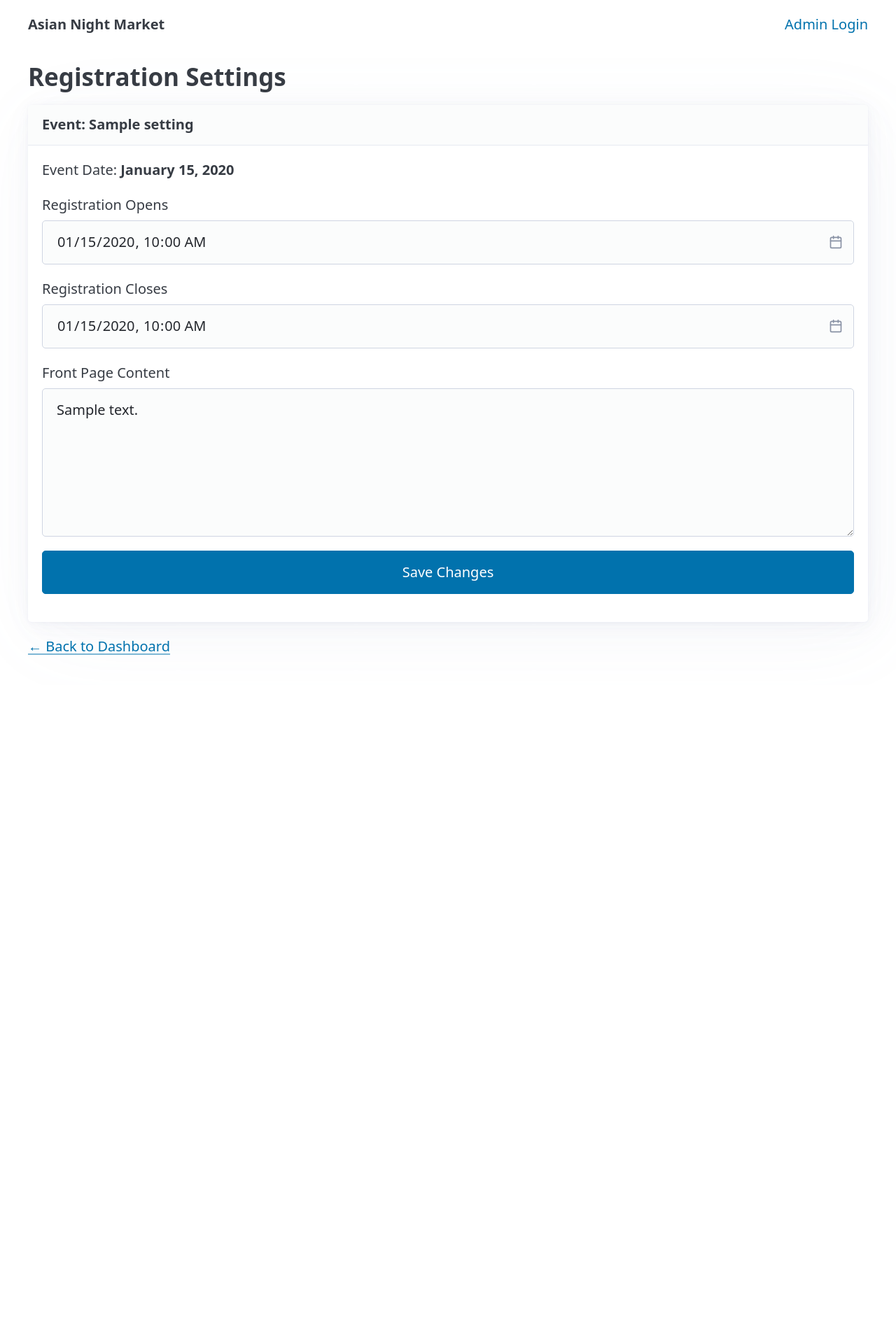
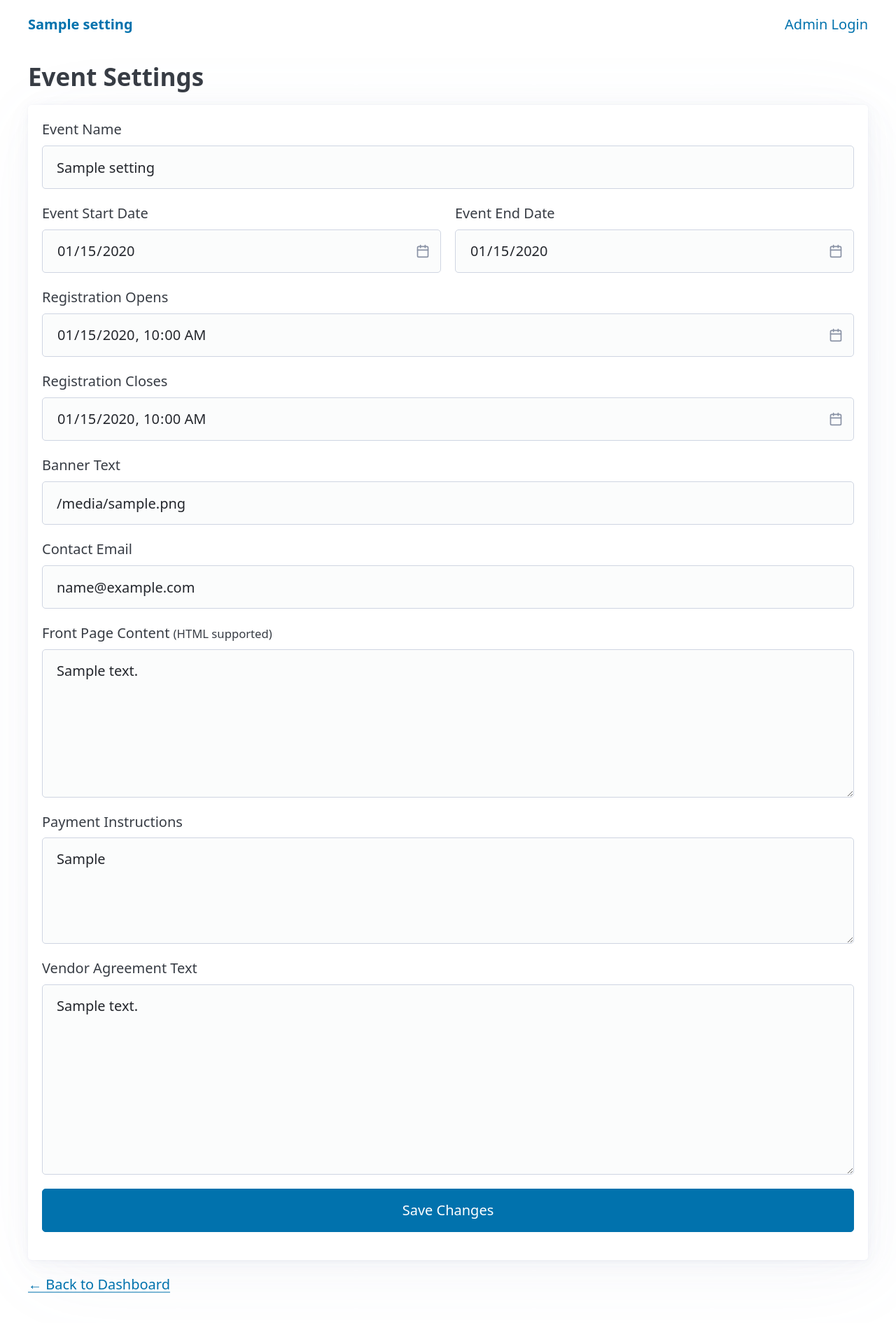
Before and after one commit to vtphan/night-market-vendors, a FastAPI app: template app/templates/admin/settings.html in a window 1280 px wide. Shown: the whole page at 70% size. Before the commit the page ends 936 px from the top, so only its background shows below. Run offline with FastAPI, Linux system fonts and the light colour scheme; the template is opened without the code that fills it: most values are stand-ins (such as "Sample title", 1, 10 or a date in 2020); some libraries are stand-ins or nearby versions.

Commit message:
Add admin-customizable event settings, improve homepage layout
- Make event name, dates (start/end), banner text, contact email,
  payment instructions, vendor agreement, and front page content (HTML)
  all editable from admin settings
- Add booth description and price editing to admin inventory page
- Show booth options with prices on the homepage
- Display banner, contact email, and payment instructions on vendor pages
- Replace hardcoded nav brand with dynamic event name
- Remove duplicate event name heading from homepage
- Rename registration button to "Register Now"
- Style banner with blue left-border design instead of raw <mark>

Co-Authored-By: Claude Opus 4.6 <noreply@anthropic.com>

```diff
--- a/app/main.py
+++ b/app/main.py
@@ -11,7 +11,7 @@ from app.config import DEBUG
 from app.database import Base, engine, SessionLocal, get_db
 from app.seed import seed_event_data, bootstrap_admins
 from app.session import read_session, refresh_session
-from app.models import EventSettings
+from app.models import EventSettings, BoothType
 
 # Configure logging
 logging.basicConfig(
@@ -36,6 +36,9 @@ async def lifespan(app: FastAPI):
         bootstrap_admins(db)
     finally:
         db.close()
+
+    settings = db.query(EventSettings).first()
+    app.state.event_name = settings.event_name if settings else "Vendor Registration"
 
     logger.info("Application startup complete")
     yield
@@ -66,6 +69,10 @@ def format_datetime(dt) -> str:
 
 from app.services.registration import CATEGORIES, ELECTRICAL_EQUIPMENT_OPTIONS, EQUIP_LABELS
 
+def get_event_name():
+    return getattr(app.state, "event_name", "Vendor Registration")
+
+app.state.templates.env.globals["get_event_name"] = get_event_name
 app.state.templates.env.globals["format_price"] = format_price
 app.state.templates.env.globals["format_datetime"] = format_datetime
 app.state.templates.env.globals["CATEGORIES"] = CATEGORIES
@@ -126,6 +133,13 @@ async def homepage(request: Request, db = Depends(get_db)):
 
     registration_open = (status == "open")
 
+    booth_types = (
+        db.query(BoothType)
+        .filter(BoothType.is_active == True)
+        .order_by(BoothType.sort_order)
+        .all()
+    )
+
     return app.state.templates.TemplateResponse(
         "home.html",
         {
@@ -134,6 +148,7 @@ async def homepage(request: Request, db = Depends(get_db)):
             "status": status,
             "session": session,
             "registration_open": registration_open,
+            "booth_types": booth_types,
             "get_flashed_messages": lambda: [],
         },
     )
--- a/app/models.py
+++ b/app/models.py
@@ -84,11 +84,15 @@ class EventSettings(Base):
 
     id = Column(Integer, primary_key=True, default=1)
     event_name = Column(String, nullable=False)
-    event_date = Column(Date, nullable=False)
+    event_start_date = Column(Date, nullable=False)
+    event_end_date = Column(Date, nullable=False)
     registration_open_date = Column(DateTime, nullable=False)
     registration_close_date = Column(DateTime, nullable=False)
     vendor_agreement_text = Column(Text, nullable=False)
     front_page_content = Column(Text, nullable=False, default="")
+    banner_text = Column(Text, nullable=False, default="")
+    contact_email = Column(String, nullable=False, default="")
+    payment_instructions = Column(Text, nullable=False, default="")
 
     def is_registration_open(self) -> bool:
         """Check if vendor registration is currently open."""
--- a/app/routes/vendor.py
+++ b/app/routes/vendor.py
@@ -304,9 +304,12 @@ async def registration_detail(
 
     booth_type = db.query(BoothType).filter(BoothType.id == registration.booth_type_id).first()
 
+    settings = db.query(EventSettings).first()
+
     ctx = {
         "registration": registration,
         "booth_type": booth_type,
+        "settings": settings,
     }
     if registration.status == "approved":
         ctx["stripe_publishable_key"] = STRIPE_PUBLISHABLE_KEY
@@ -388,4 +391,5 @@ async def vendor_dashboard(
     return _template(request, "vendor/dashboard.html", {
         "registrations": reg_data,
         "registration_open": registration_open,
+        "settings": settings,
     })
--- a/app/seed.py
+++ b/app/seed.py
@@ -25,11 +25,15 @@ def seed_event_data(db: Session) -> None:
         settings = EventSettings(
             id=1,
             event_name=evt["name"],
-            event_date=date.fromisoformat(evt["date"]),
+            event_start_date=date.fromisoformat(evt["start_date"]),
+            event_end_date=date.fromisoformat(evt["end_date"]),
             registration_open_date=datetime.fromisoformat(evt["registration_open_date"]),
             registration_close_date=datetime.fromisoformat(evt["registration_close_date"]),
             vendor_agreement_text=evt["vendor_agreement_text"],
             front_page_content=evt.get("front_page_content", "Welcome! Check back for updates about vendor registration."),
+            banner_text=evt.get("banner_text", ""),
+            contact_email=evt.get("contact_email", ""),
+            payment_instructions=evt.get("payment_instructions", ""),
         )
         db.add(settings)
         db.commit()
--- a/app/static/style.css
+++ b/app/static/style.css
@@ -145,3 +145,14 @@
 .filter-bar .grid {
     align-items: end;
 }
+
+/* Banner */
+.site-banner {
+    background-color: #e8f4fd;
+    border-left: 4px solid #0066cc;
+    padding: 0.75rem 1rem;
+    margin-bottom: 1.5rem;
+    border-radius: 4px;
+    color: #004085;
+    font-weight: 500;
+}
--- a/app/templates/admin/registrations.html
+++ b/app/templates/admin/registrations.html
@@ -9,7 +9,7 @@
     <div class="grid">
         <select name="status">
             <option value="">All Statuses</option>
-            {% for s in ['pending', 'approved', 'rejected', 'confirmed', 'cancelled'] %}
+            {% for s in ['pending', 'approved', 'confirmed', 'rejected', 'cancelled'] %}
             <option value="{{ s }}" {{ 'selected' if filter_status == s }}>{{ s | title }}</option>
             {% endfor %}
         </select>
--- a/app/templates/admin/settings.html
+++ b/app/templates/admin/settings.html
@@ -3,15 +3,30 @@
 {% block title %}Settings - Admin - Asian Night Market{% endblock %}
 
 {% block content %}
-<h2>Registration Settings</h2>
+<h2>Event Settings</h2>
 
 {% if settings %}
 <article>
-    <header><strong>Event: {{ settings.event_name }}</strong></header>
-    <p>Event Date: <strong>{{ settings.event_date.strftime('%B %d, %Y') }}</strong></p>
-
     <form method="post" action="/admin/settings">
         <input type="hidden" name="csrf_token" value="{{ csrf_token }}">
+
+        <label for="event_name">Event Name</label>
+        <input type="text" id="event_name" name="event_name"
+               value="{{ settings.event_name }}" required
+               placeholder="Displayed as the page title and heading">
+
+        <div class="grid">
+            <div>
+                <label for="event_start_date">Event Start Date</label>
+                <input type="date" id="event_start_date" name="event_start_date"
+                       value="{{ settings.event_start_date.strftime('%Y-%m-%d') }}" required>
+            </div>
+            <div>
+                <label for="event_end_date">Event End Date</label>
+                <input type="date" id="event_end_date" name="event_end_date"
+                       value="{{ settings.event_end_date.strftime('%Y-%m-%d') }}" required>
+            </div>
+        </div>
 
         <label for="registration_open_date">Registration Opens</label>
         <input type="datetime-local" id="registration_open_date" name="registration_open_date"
@@ -21,8 +36,24 @@
         <input type="datetime-local" id="registration_close_date" name="registration_close_date"
                value="{{ settings.registration_close_date.strftime('%Y-%m-%dT%H:%M') }}" required>
 
-        <label for="front_page_content">Front Page Content</label>
-        <textarea id="front_page_content" name="front_page_content" rows="6" placeholder="Information displayed on the homepage for all visitors...">{{ settings.front_page_content or '' }}</textarea>
+        <label for="banner_text">Banner Text</label>
+        <input type="text" id="banner_text" name="banner_text"
+               value="{{ settings.banner_text or '' }}"
+               placeholder="Shown as a highlighted banner on the homepage and vendor dashboard">
+
+        <label for="contact_email">Contact Email</label>
+        <input type="email" id="contact_email" name="contact_email"
+               value="{{ settings.contact_email or '' }}"
+               placeholder="Shown at the bottom of vendor-facing pages">
+
+        <label for="front_page_content">Front Page Content <small>(HTML supported)</small></label>
+        <textarea id="front_page_content" name="front_page_content" rows="6" placeholder="Displayed on the homepage. You can use HTML tags like &lt;p&gt;, &lt;strong&gt;, &lt;ul&gt;, etc.">{{ settings.front_page_content or '' }}</textarea>
+
+        <label for="payment_instructions">Payment Instructions</label>
+        <textarea id="payment_instructions" name="payment_instructions" rows="4" placeholder="Shown to vendors on the payment page when their registration is approved">{{ settings.payment_instructions or '' }}</textarea>
+
+        <label for="vendor_agreement_text">Vendor Agreement Text</label>
+        <textarea id="vendor_agreement_text" name="vendor_agreement_text" rows="8" placeholder="The agreement vendors must accept during registration">{{ settings.vendor_agreement_text or '' }}</textarea>
 
         <button type="submit">Save Changes</button>
     </form>
--- a/app/templates/base.html
+++ b/app/templates/base.html
@@ -11,7 +11,7 @@
 <body>
     <nav class="container">
         <ul>
-            <li><strong>Asian Night Market</strong></li>
+            <li><a href="/"><strong>{{ get_event_name() }}</strong></a></li>
         </ul>
         <ul>
             {% if session and session.user_type == "admin" %}
--- a/config/event.json
+++ b/config/event.json
@@ -1,29 +1,33 @@
 {
   "event": {
     "name": "Asian Night Market 2026",
-    "date": "2026-10-17",
+    "start_date": "2026-09-26",
+    "end_date": "2026-09-27",
     "registration_open_date": "2026-02-01T00:00:00",
     "registration_close_date": "2026-09-15T23:59:59",
+    "banner_text": "",
+    "contact_email": "",
+    "payment_instructions": "",
     "vendor_agreement_text": "VENDOR PARTICIPATION AGREEMENT\n\nBy submitting this registration, you agree to the following terms and conditions:\n\n1. EVENT DETAILS: The Asian Night Market will be held on the date specified above. Setup begins at 2:00 PM; the event runs from 5:00 PM to 10:00 PM.\n\n2. BOOTH ASSIGNMENT: Booth locations are assigned by the organizers. Vendors may not request specific spots.\n\n3. INSURANCE: Food vendors must provide a Certificate of General Liability Insurance prior to the event.\n\n4. CANCELLATION & REFUNDS: Cancellations must be requested through the organizers. Refund amounts are at the discretion of the organizing committee.\n\n5. CONDUCT: Vendors must maintain a clean and safe booth area. Excessive noise, inappropriate signage, or disruptive behavior may result in removal without refund.\n\n6. LIABILITY: The vendor assumes all responsibility for their booth, products, and staff. The organizing committee is not liable for any loss, damage, or injury.\n\n7. HEALTH COMPLIANCE: Food vendors must comply with all local health department regulations and obtain necessary permits.\n\n8. The organizing committee reserves the right to reject or revoke participation at any time."
   },
   "booth_types": [
     {
       "name": "Premium Booth",
-      "description": "Prime location near entrance, corner spots, or high foot traffic areas. Includes a 10x10 ft space.",
+      "description": "Prime location near entrance, corner spots, or high foot traffic areas. The booth dimension is 22 ft wide (front facing) × 30 ft deep.",
       "total_quantity": 20,
       "price": 15000,
       "sort_order": 1
     },
     {
       "name": "Regular Booth",
-      "description": "Standard booth space in the main vendor area. Includes a 10x10 ft space.",
+      "description": "Standard booth space in the main vendor area. The booth dimension is 22 ft wide (front facing) × 30 ft deep.",
       "total_quantity": 80,
       "price": 10000,
       "sort_order": 2
     },
     {
       "name": "Compact Booth",
-      "description": "Smaller footprint for vendors with minimal setup. Includes a 6x6 ft space.",
+      "description": "Smaller footprint for vendors with minimal setup. The booth dimension is 12 ft wide (front facing) × 15 ft deep.",
       "total_quantity": 50,
       "price": 6000,
       "sort_order": 3
```
Also changed, not shown: app/routes/admin.py (+25 -1 lines), app/templates/admin/inventory.html (+27 -36 lines), app/templates/home.html (+32 -12 lines), tests/helpers.py (+8 -4 lines), tests/test_admin_routes.py (+5 -0 lines), 2 other files.
